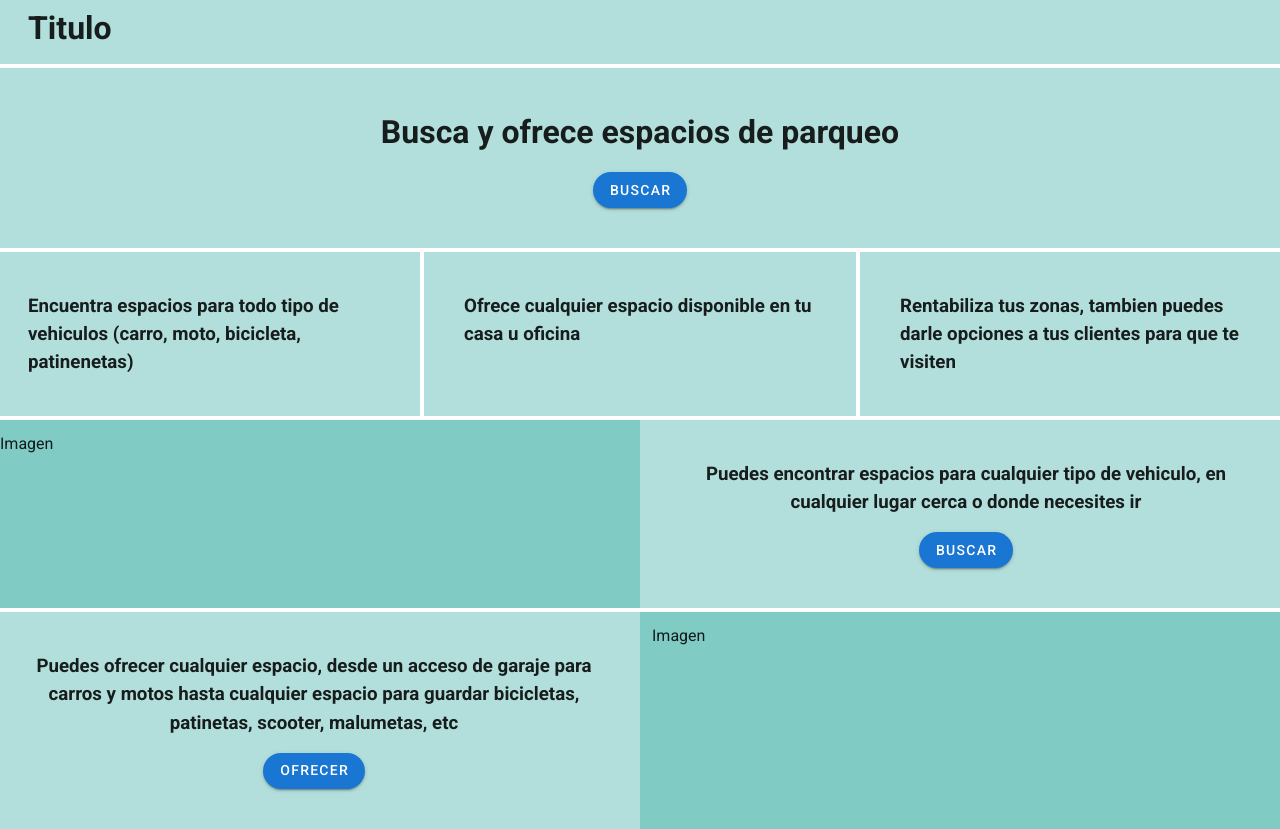
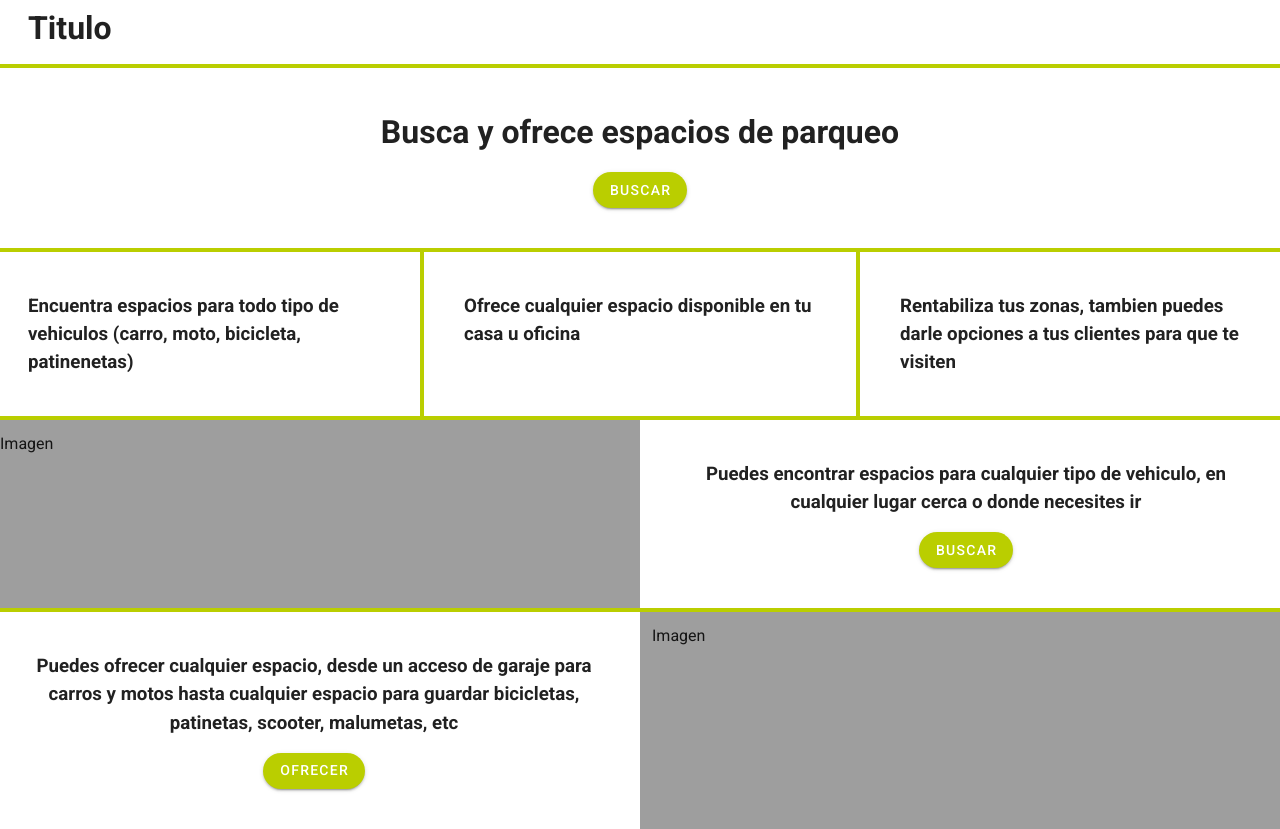
Before and after one commit to Anunnnaki/zippfront, a Nuxt app: page / in a window 1280 px wide. Built offline with nearby package versions, Linux system fonts and the light colour scheme.

Commit message:
style: Defined app colors

```diff
--- a/nuxt.config.js
+++ b/nuxt.config.js
@@ -60,14 +60,19 @@ export default {
     theme: {
       dark: false,
       themes: {
-        dark: {
-          primary: colors.blue.darken2,
-          accent: colors.grey.darken3,
-          secondary: colors.amber.darken3,
-          info: colors.teal.lighten1,
-          warning: colors.amber.base,
-          error: colors.deepOrange.accent4,
-          success: colors.green.accent3
+        // dark: {
+        //   primary: colors.blue.darken2,
+        //   accent: colors.grey.darken3,
+        //   secondary: colors.amber.darken3,
+        //   info: colors.teal.lighten1,
+        //   warning: colors.amber.base,
+        //   error: colors.deepOrange.accent4,
+        //   success: colors.green.accent3
+        // },
+        light:{
+          primary: '#bace00',
+          secondary: '#1b676c',
+          tertiary: '#575756',
         }
       }
     }
--- a/pages/index.vue
+++ b/pages/index.vue
@@ -1,27 +1,27 @@
 <template>
-  <v-row>
+  <v-row class="primary">
     <!-- Titulo -->
-    <v-col cols="12" class="teal lighten-4 mt-1 px-10">
+    <v-col cols="12" class="white mt-1 px-10">
       <h1>Titulo</h1>
     </v-col>
     <!-- Busca y ofrece espacios de parqueo -->
-    <v-col cols="12" class="text-center teal lighten-4 mt-1 pa-10">
+    <v-col cols="12" class="text-center white mt-1 pa-10">
       <h1>Busca y ofrece espacios de parqueo</h1>
       <Button @actionButton="actionButton" label="Buscar" class="mt-4" />
     </v-col>
     <!-- Beneficios -->
     <v-col cols="12" class="mt-1">
       <v-row>
-        <v-col class="teal lighten-4 pa-10">
+        <v-col class="white pa-10">
           <h3>
             Encuentra espacios para todo tipo de vehiculos (carro, moto,
             bicicleta, patinenetas)
           </h3>
         </v-col>
-        <v-col class="mx-1 teal lighten-4 pa-10">
+        <v-col class="mx-1 white pa-10">
           <h3>Ofrece cualquier espacio disponible en tu casa u oficina</h3>
         </v-col>
-        <v-col class="teal lighten-4 pa-10">
+        <v-col class="white pa-10">
           <h3>
             Rentabiliza tus zonas, tambien puedes darle opciones a tus clientes
             para que te visiten
@@ -30,9 +30,9 @@
       </v-row>
     </v-col>
     <!-- Informacion corta y concisa -->
-    <v-col cols="12" class="teal lighten-4 mt-1">
+    <v-col cols="12" class="white mt-1">
       <v-row>
-        <v-col cols="6" class="teal lighten-3"> Imagen </v-col>
+        <v-col cols="6" class="grey"> Imagen </v-col>
         <v-col cols="6" class="text-center pa-10">
           <h3>
             Puedes encontrar espacios para cualquier tipo de vehiculo, en
@@ -43,7 +43,7 @@
       </v-row>
     </v-col>
     <!-- Informacion corta y concisa -->
-    <v-col cols="12" class="teal lighten-4 mt-1">
+    <v-col cols="12" class="white mt-1">
       <v-row>
         <v-col cols="6" class="text-center pa-10">
           <h3>
@@ -53,7 +53,7 @@
           </h3>
           <Button @actionButton="actionButton" label="Ofrecer" class="mt-4" />
         </v-col>
-        <v-col cols="6" class="teal lighten-3"> Imagen </v-col>
+        <v-col cols="6" class="grey"> Imagen </v-col>
       </v-row>
     </v-col>
   </v-row>
```
